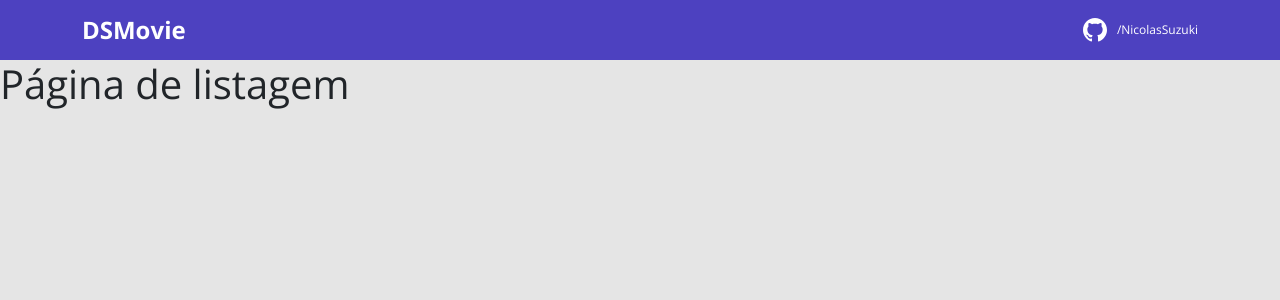
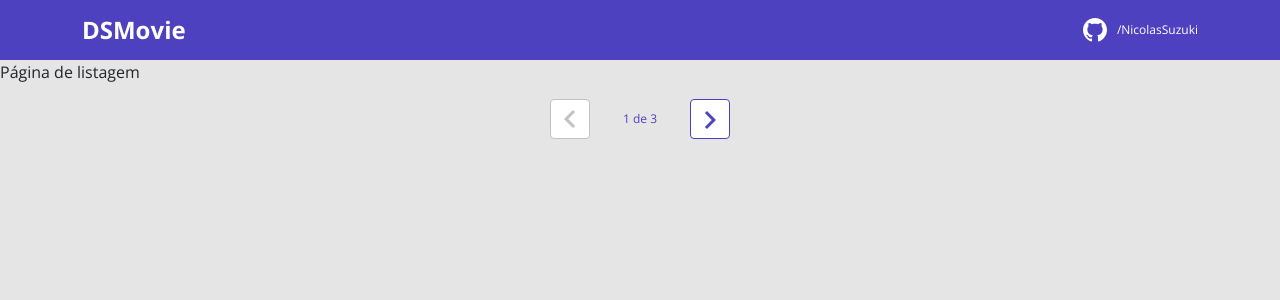
Before and after one commit to NicolasSuzuki/dsmovie, a React (Create React App) app in the folder frontend/: page / in a window 1280 px wide. Shown: the top 300 px of the page. Built offline with nearby package versions, Linux system fonts and the light colour scheme.

Commit message:
Pagination layout

```diff
--- /dev/null
+++ b/frontend/src/components/Pagination/index.tsx
@@ -0,0 +1,19 @@
+import {ReactComponent as Arrow} from 'assets/img/arrow.svg';
+import './styles.css'
+const Pagination = () => {
+
+    return (
+        <div className="dsmovie-pagination-container">
+        <div className="dsmovie-pagination-box">
+            <button className="dsmovie-pagination-button" disabled={true} >
+                <Arrow />
+            </button>
+            <p>{`${1} de ${3}`}</p>
+            <button className="dsmovie-pagination-button" disabled={false} >
+                <Arrow className="dsmovie-flip-horizontal" />
+            </button>
+        </div>
+    </div>
+    )
+}
+export default Pagination;
--- /dev/null
+++ b/frontend/src/components/Pagination/styles.css
@@ -0,0 +1,53 @@
+.dsmovie-pagination-container {
+    padding: 15px 0;
+    display: flex;
+    justify-content: center;
+    align-items: center;
+}
+
+.dsmovie-pagination-box {
+    width: 180px;
+    display: flex;
+    justify-content: space-between;
+    align-items: center;
+}
+
+.dsmovie-pagination-box form {
+    width: 100%;
+    display: flex;
+}
+
+.dsmovie-pagination-button {
+    width: 40px;
+    height: 40px;
+    border-radius: 4px;
+    background-color: #fff;
+    display: flex;
+    justify-content: center;
+    align-items: center;
+    border: 1px solid var(--color-primary);
+    cursor: pointer;
+}
+
+.dsmovie-pagination-button svg {
+    filter: brightness(0) saturate(100%) invert(26%) sepia(19%) saturate(7395%) hue-rotate(234deg) brightness(89%) contrast(92%);
+}
+
+.dsmovie-pagination-button:disabled {
+    border: 1px solid #c2c2c2;
+    cursor: unset;
+}
+
+.dsmovie-pagination-button:disabled svg {
+    filter: none;
+}
+
+.dsmovie-pagination-container p {
+    margin: 0;
+    font-size: 12px;
+    color: var(--color-primary);
+}
+
+.dsmovie-flip-horizontal {
+    transform: rotate(180deg);
+}
--- a/frontend/src/pages/Listing/index.tsx
+++ b/frontend/src/pages/Listing/index.tsx
@@ -1,3 +1,12 @@
-const Listing = () => <h1>Página de listagem</h1>
+import Pagination from 'components/Pagination';
+const Listing = () => {
+
+    return (
+        <div>
+            Página de listagem
+            <Pagination />
+        </div>
+    )
+}
 
 export default Listing;
```
Also changed, not shown: frontend/src/assets/img/arrow.svg (added).
